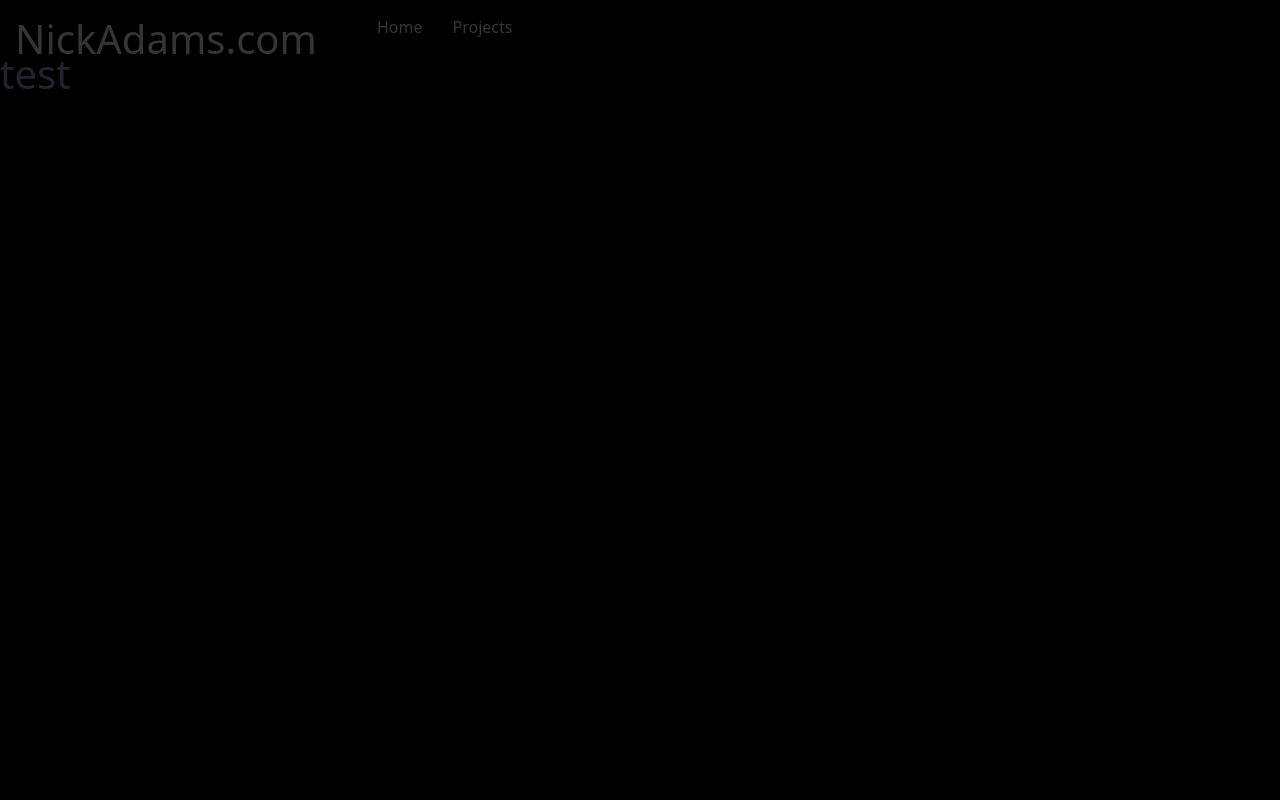
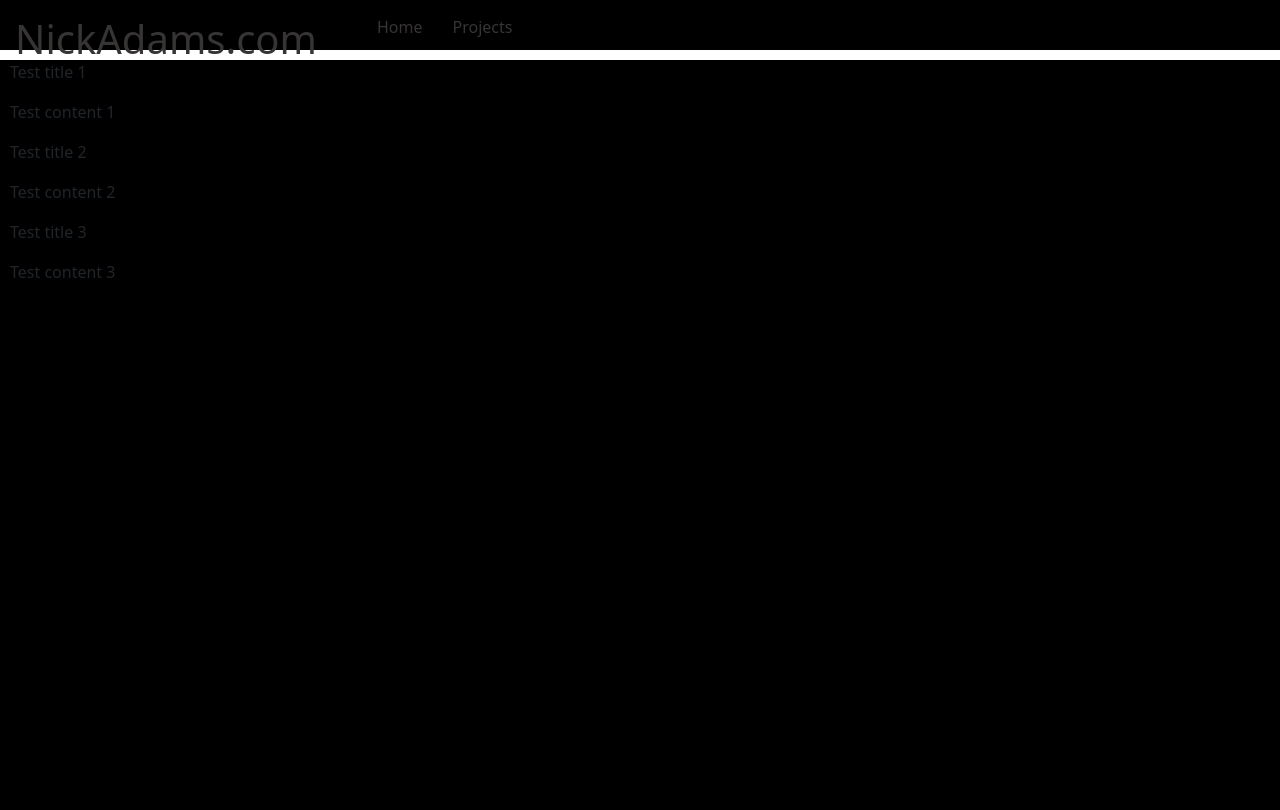
Before and after one commit to Nick-Adams-81/web-dev-portfolio-site, a Next.js app: page /projects in a window 1280 px wide. Built offline with nearby package versions, Linux system fonts and the light colour scheme.

Commit message:
added json w/ placeholder data and map method in projects page

```diff
--- a/Components/nav.js
+++ b/Components/nav.js
@@ -5,7 +5,7 @@ const Nav = () => {
   return (
     <>
       <div id="nav">
-        <a href="/"><h1 class="animate__animated animate__fadeIn">NickAdams.com</h1></a>
+        <a href="/"><h1 className="animate__animated animate__fadeIn">NickAdams.com</h1></a>
         <a id="link-1" href="/"></a>
         <a id="link-2" href="/home">Home</a>
         <a id="link-3" href="/projects">Projects</a>
--- a/pages/home.js
+++ b/pages/home.js
@@ -9,7 +9,7 @@ const Home = () => {
                 </div>
             </Layout>
 
-            <style>{
+            <style jsx>{
                 `
                  .body {
                      background-color: black;
--- a/pages/projects.js
+++ b/pages/projects.js
@@ -1,23 +1,41 @@
 import Layout from "../Components/Layout";
+import projects1 from "./projects.json";
 
 const projects = () => {
 
 
     return (
         <>
-        <Layout>
-            <div className="body">
-                <h1>test</h1>
+            <Layout>
+                <div className="body">
+                    <div className="project-card">
+                        {projects1.map(project => {
+                            return (
+                                <div key={project.id}>
+                                    <p>{project.title}</p>
+                                    <p>{project.content}</p>
+                                </div>
+                            )
+
+                        })}
+                    </div>
+
                 </div>
 
-        </Layout>
 
-        <style>{
+            </Layout>
+
+            <style jsx>{
                 `
                  .body {
                      background-color: black;
                      height: 750px;
                  }
+
+                 .project-card {
+                     margin: 10px;
+                 }
+
             `}
 
             </style>
--- /dev/null
+++ b/pages/projects.json
@@ -0,0 +1,18 @@
+[
+    {
+        "id": 1,
+        "title": "Test title 1",
+        "content": "Test content 1"
+    },
+    {
+        "id": 2,
+        "title": "Test title 2",
+        "content": "Test content 2"
+    },
+    {
+        "id": 3,
+        "title": "Test title 3",
+        "content": "Test content 3"
+    }
+
+]
```
